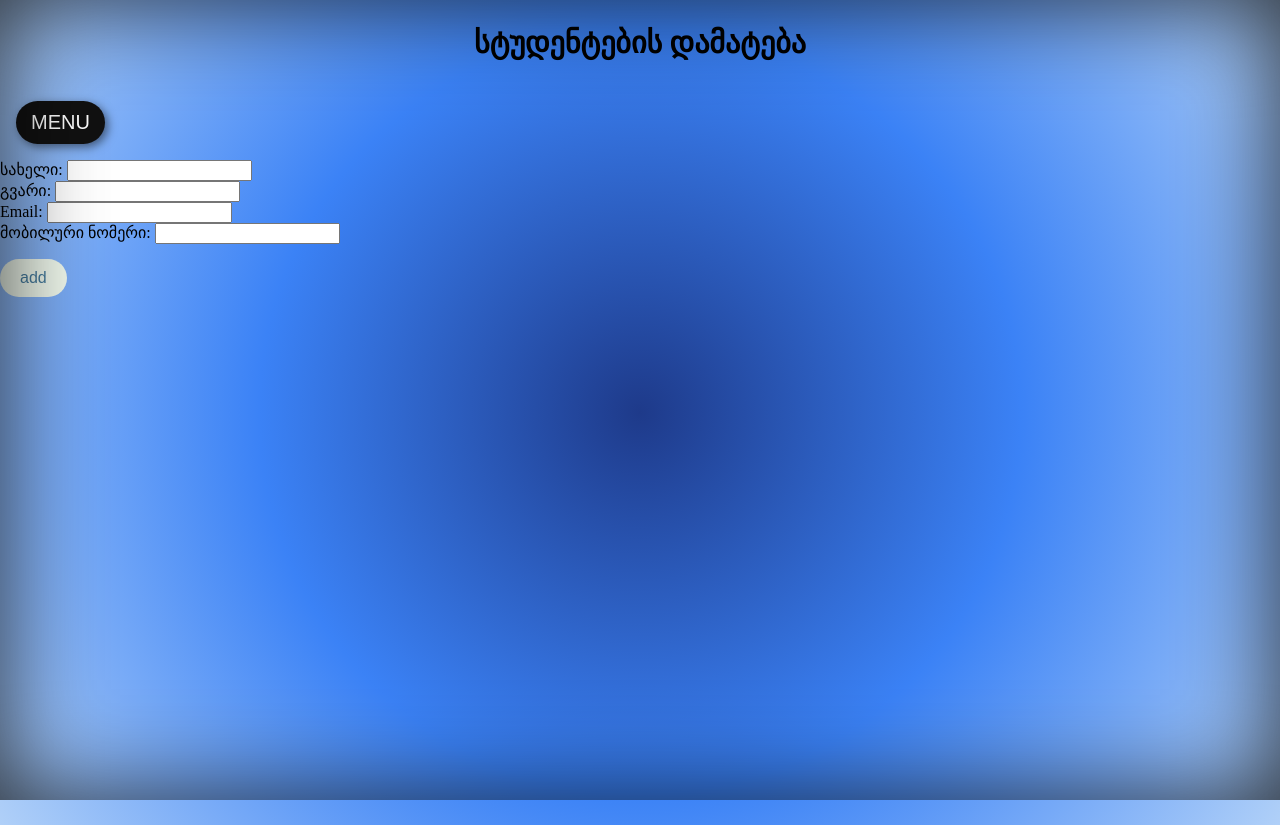
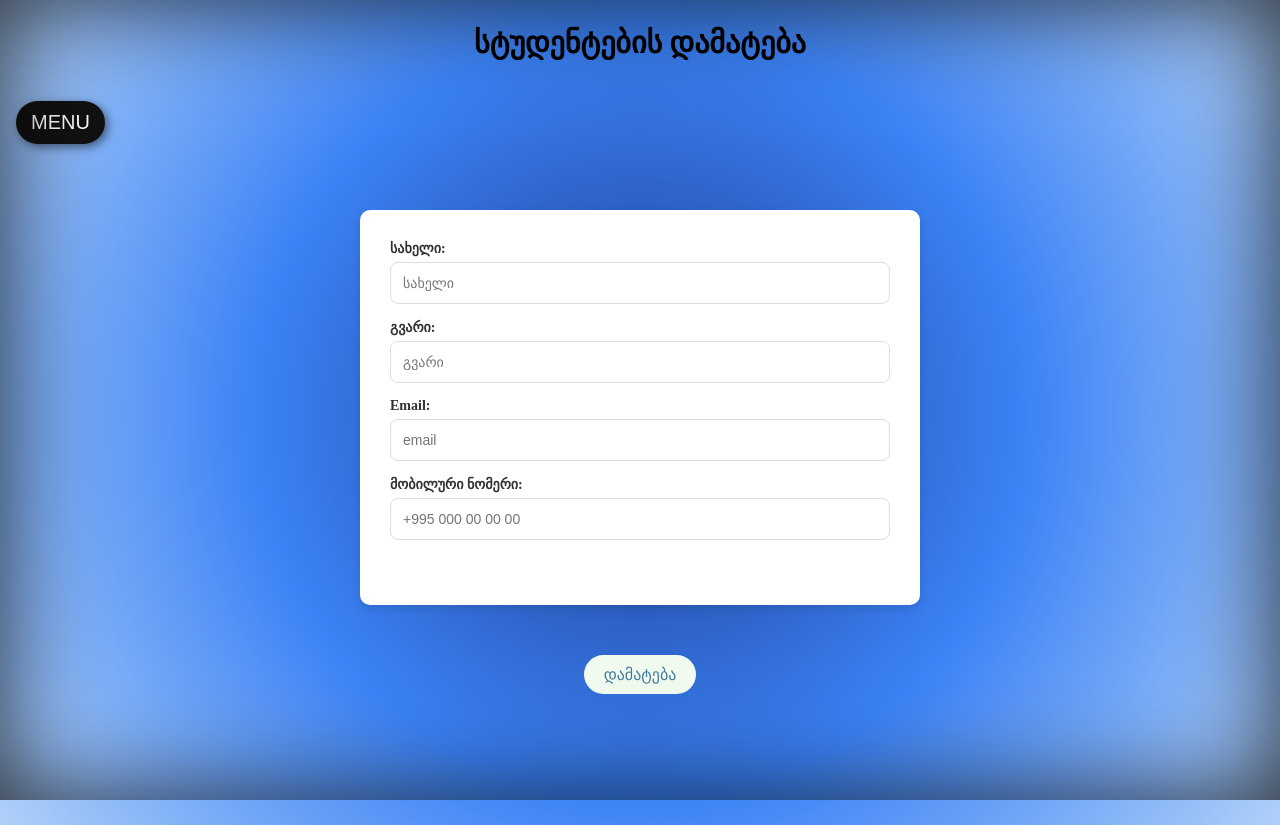
Before and after one commit to Ekaterine6/cs50w, a Django app: template authentication/templates/add_students.html in a window 1280 px wide. Run offline with Django 3.2, Linux system fonts and the light colour scheme; the template is opened without the code that fills it, so the values that code supplies are empty.

Commit message:
update the students form design wise

```diff
--- a/authentication/templates/add_students.html
+++ b/authentication/templates/add_students.html
@@ -7,6 +7,49 @@
     <meta charset="UTF-8">
     <link rel="stylesheet" href="/static/styles.css">
     <style>
+        /* Custom styles for the form */
+        .students-container {
+            background: #ffffff;
+            padding: 30px;
+            border-radius: 10px;
+            box-shadow: 0 4px 8px rgba(0, 0, 0, 0.1);
+            width: 100%;
+            max-width: 500px;
+            margin: 50px auto;
+        }
+
+        .student {
+            margin-bottom: 20px;
+        }
+
+        label {
+            font-size: 14px;
+            font-weight: bold;
+            color: #333;
+            margin-bottom: 5px;
+            display: block;
+        }
+
+        input[type="text"],
+        input[type="email"],
+        input[type="tel"] {
+            width: 100%;
+            padding: 12px;
+            font-size: 14px;
+            border: 1px solid #ddd;
+            border-radius: 8px;
+            margin-bottom: 15px;
+            box-sizing: border-box;
+            transition: border 0.3s ease;
+        }
+
+        input[type="text"]:focus,
+        input[type="email"]:focus,
+        input[type="tel"]:focus {
+            border-color: #3B82F6;
+            outline: none;
+        }
+
         .submit-btn {
             margin-top: 15px;
             padding: 10px 20px;
@@ -17,16 +60,25 @@
             border-radius: 20px;
             cursor: pointer;
             transition: background 0.3s ease, transform 0.2s ease;
+            max-width: 200px; /* Set a max-width for the button */
+            display: block; /* Centers the button */
+            margin-left: auto; /* Centers the button */
+            margin-right: auto; /* Centers the button */
         }
 
         .submit-btn:hover {
             background: #a8dadc;
             transform: scale(1.05);
         }
+
+        .submit-btn:active {
+            background: #a8dadc;
+        }
     </style>
 </head>
 
 <body>
+    <div>
         <h2>სტუდენტების დამატება</h2>
         <div id="menu-container"></div> <!-- Placeholder for the menu -->
         <script src="/static/menu.js"></script>
@@ -36,21 +88,22 @@
             <div id="students_container" class="students-container">
                 <div class="student">
                     <label>სახელი:</label>
-                <input type="text" name="students[0][name]" required><br>
+                    <input type="text" name="students[0][name]" required placeholder="სახელი"><br>
 
                     <label>გვარი:</label>
-                <input type="text" name="students[0][surname]" required><br>
+                    <input type="text" name="students[0][surname]" required placeholder="გვარი"><br>
 
                     <label>Email:</label>
-                <input type="email" name="students[0][email]" required><br>
+                    <input type="email" name="students[0][email]" required placeholder="email"><br>
 
                     <label>მობილური ნომერი:</label>
-                <input type="tel" name="students[0][phone]" required><br>
+                    <input type="tel" name="students[0][phone]" required placeholder="+995 000 00 00 00"><br>
                 </div>
             </div>
 
-        <button type="submit" value="დამატება" class="submit-btn">add</button>
+            <button type="submit" value="დამატება" class="submit-btn">დამატება</button>
         </form>
+    </div>
 
     <!-- Include your custom script -->
     <script src="script.js" defer></script>
--- a/authentication/templates/script.js
+++ b/authentication/templates/script.js
@@ -1,18 +1,11 @@
 document.addEventListener("DOMContentLoaded", function () {
+    // Existing form submission logic (for student form submission)
     const studentForm = document.getElementById("student_form");
-    const studentsContainer = document.getElementById("students_container");
-    const studentRowsButton = document.getElementById("student_rows");
-    const nmbStudentsInput = document.getElementById("nmb_students");
-    const courseForm = document.getElementById("course_form");
 
-    // Handle student form submission
     studentForm.addEventListener("submit", function (event) {
-        event.preventDefault(); // Prevent default form submission
+        event.preventDefault();
 
-        console.log("Student form submitted");
-
-        // Collect student data from dynamically created rows
-        const studentContainers = document.querySelectorAll("#students_container .student");
+        const studentContainers = document.querySelectorAll("#student_form .student");
         let students = [];
 
         studentContainers.forEach((container, index) => {
@@ -21,92 +14,64 @@ document.addEventListener("DOMContentLoaded", function () {
             const email = container.querySelector(`input[name="students[${index}][email]"]`).value;
             const phone = container.querySelector(`input[name="students[${index}][phone]"]`).value;
 
-            // Check if any required field is empty
-            if (!name || !surname || !email || !phone) {
-                alert("Please fill in all fields for each student.");
-                return;
+            if (name && surname && email && phone) { // Ensure all fields are filled
+                students.push({ name, surname, email, phone });
             }
-
-            students.push({ name, surname, email, phone });
         });
 
-        // Collect course data (optional, if you also want to collect course data)
-        const courseFormData = new FormData(courseForm);
-        const courseData = {
-            group_name: courseFormData.get("group_name"),
-            classes: courseFormData.get("classes"),
-            nmb_students: courseFormData.get("nmb_students"),
-            // Add other course details here...
-        };
+        const payload = { students };
 
-        // Final payload combining students and course data
-        const payload = { students, ...courseData };
-
-        // Send data to backend
+        // Send form data to backend using fetch
         fetch(studentForm.action, {
             method: studentForm.method,
             headers: { "Content-Type": "application/json" },
             body: JSON.stringify(payload)
         })
-        .then(response => response.text())
-        .then(text => console.log(text)) // Log the server response
-        .catch(error => console.error("Error submitting form:", error));
+        .then(response => response.json())
+        .then(data => {
+            console.log("Response:", data);
+            alert('Students added successfully');
+        })
+        .catch(error => {
+            console.error("Error submitting form:", error);
+            alert('There was an error adding students');
+        });
     });
 
-    // Function to dynamically generate student rows based on number input
-    studentRowsButton.addEventListener("click", function () {
-        const count = parseInt(nmbStudentsInput.value, 10);
-        if (isNaN(count) || count < 1) {
-            alert("Please enter a valid number of students.");
-            return;
-        }
+    // Dynamically add student fields when the "Add Student" button is clicked
+    const addStudentButton = document.getElementById("add_student_button");
 
-        generateStudentTable(count);
+    addStudentButton.addEventListener("click", function () {
+        const studentFormContainer = document.getElementById("student_form");
+        const studentCount = studentFormContainer.querySelectorAll(".student").length;
+
+        // Create a new student form field block
+        const newStudentField = document.createElement("div");
+        newStudentField.classList.add("student");
+
+        newStudentField.innerHTML = `
+            <label>სახელი:</label>
+            <input type="text" name="students[${studentCount}][name]" required><br>
+
+            <label>გვარი:</label>
+            <input type="text" name="students[${studentCount}][surname]" required><br>
+
+            <label>Email:</label>
+            <input type="email" name="students[${studentCount}][email]" required><br>
+
+            <label>მობილური ნომერი:</label>
+            <input type="tel" name="students[${studentCount}][phone]" required><br>
+        `;
+
+        studentFormContainer.appendChild(newStudentField);
     });
 
-    // Function to generate student rows dynamically
-    function generateStudentTable(count) {
-        studentsContainer.innerHTML = ""; // Clear previous content
-
-        for (let i = 0; i < count; i++) {
-            const row = document.createElement("div");
-            row.classList.add("student");
-            row.innerHTML = `
-                <label>სახელი:</label>
-                <input type="text" name="students[${i}][name]" required><br>
-                <label>გვარი:</label>
-                <input type="text" name="students[${i}][surname]" required><br>
-                <label>Email:</label>
-                <input type="email" name="students[${i}][email]" required><br>
-                <label>მობილური ნომერი:</label>
-                <input type="tel" name="students[${i}][phone]" required><br>
-            `;
-            studentsContainer.appendChild(row);
-        }
+    // Other existing functionalities or logic (example: menu script, etc.)
+    // Assuming other functionalities like menu handling or other scripts are still working as expected
+    const menuContainer = document.getElementById("menu-container");
+    if (menuContainer) {
+        const menuScript = document.createElement("script");
+        menuScript.src = "/static/menu.js";
+        menuContainer.appendChild(menuScript);
     }
-
-    // Handle course form submission (optional)
-    if (courseForm) {
-        courseForm.addEventListener("submit", function (event) {
-            event.preventDefault();
-
-            const courseFormData = new FormData(courseForm);
-            const courseData = {
-                group_name: courseFormData.get("group_name"),
-                classes: courseFormData.get("classes"),
-                nmb_students: courseFormData.get("nmb_students"),
-                // Other course fields here...
-            };
-
-            fetch(courseForm.action, {
-                method: courseForm.method,
-                headers: { "Content-Type": "application/json" },
-                body: JSON.stringify(courseData)
-            })
-            .then(response => response.json())
-            .then(data => console.log("Course data submitted:", data))
-            .catch(error => console.error("Error submitting course form:", error));
-        });
-    }
-
 });
```
Also changed, not shown: authentication/server.js (+15 -14 lines). Lines whose indentation alone changed are shown as unchanged.
